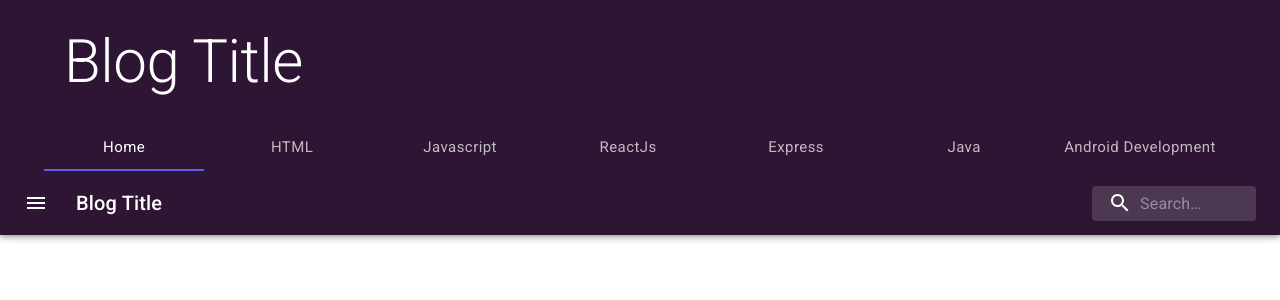
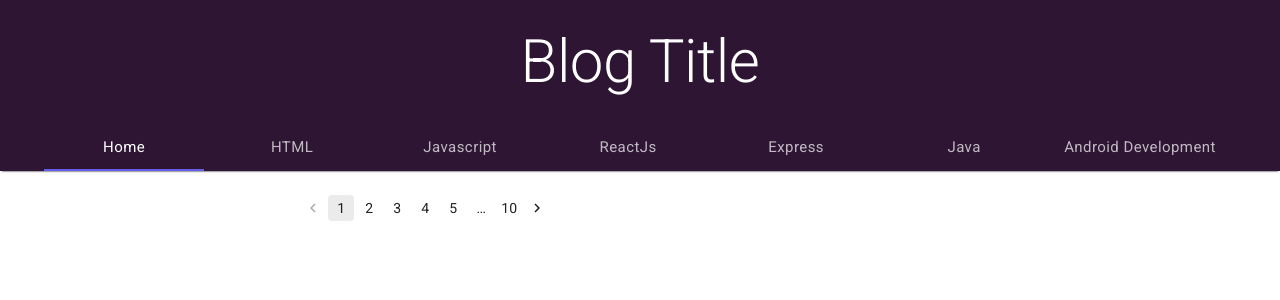
Before and after one commit to itheamc/full-stack-blog-with-material-ui, a React (Create React App) app in the folder client/: page / in a window 1280 px wide. Shown: the top 300 px of the page. Built offline with nearby package versions, Linux system fonts and the light colour scheme.

Commit message:
all-most completed

```diff
--- a/client/package.json
+++ b/client/package.json
@@ -5,6 +5,7 @@
   "dependencies": {
     "@material-ui/core": "^4.11.3",
     "@material-ui/icons": "^4.11.2",
+    "@material-ui/lab": "^4.0.0-alpha.57",
     "@testing-library/jest-dom": "^5.11.9",
     "@testing-library/react": "^11.2.5",
     "@testing-library/user-event": "^12.8.1",
--- a/client/src/App.js
+++ b/client/src/App.js
@@ -1,14 +1,12 @@
 // import logo from './logo.svg';
 import './App.css';
-import CustomTabs from './components/header/navbar/BigScreenNavBar'
-import NavBar from './components/header/navbar/SmallScreenNavBar'
+import Layout from './components/layout/Layout';
 
 
 function App() {
   return (
         <>
-          <CustomTabs />
-          <NavBar />
+          <Layout />
         </>
   );
 }
--- /dev/null
+++ b/client/src/components/body/post_container/pagination/BlogPagination.js
@@ -0,0 +1,29 @@
+import React from 'react';
+import { makeStyles } from '@material-ui/core/styles';
+import Pagination from '@material-ui/lab/Pagination';
+
+const useStyles = makeStyles((theme) => ({
+  root: {
+    '& > *': {
+      marginTop: theme.spacing(2),
+    },
+    width: 'fit-content',
+    margin: 'auto',
+  },
+}));
+
+const BlogPagination = () => {
+  const classes = useStyles();
+
+  const handleChange = (event, value) => {
+    console.log(value);
+  };
+
+  return (
+    <div className={classes.root}>
+      <Pagination count={10} shape="rounded" onChange={handleChange} size = 'small' />
+    </div>
+  );
+}
+
+export default BlogPagination;
--- a/client/src/components/header/drawer/LeftDrawer.js
+++ b/client/src/components/header/drawer/LeftDrawer.js
@@ -1,14 +1,17 @@
 import React from 'react'
 import { makeStyles, useTheme } from '@material-ui/core/styles';
-import { Drawer, List, Divider, IconButton, ListItem, ListItemIcon, ListItemText } from "@material-ui/core";
+import { Drawer, Divider, IconButton } from "@material-ui/core";
 import ChevronLeftIcon from '@material-ui/icons/ChevronLeft';
 import ChevronRightIcon from '@material-ui/icons/ChevronRight';
-import InboxIcon from '@material-ui/icons/MoveToInbox';
-import MailIcon from '@material-ui/icons/Mail';
+import { Tabs, Tab } from "@material-ui/core";
 
 const drawerWidth = 240;
 
 const useStyles = makeStyles((theme) => ({
+    root: {
+        flexGrow: 1,
+        backgroundColor: theme.palette.background.paper,
+      },
     drawer: {
         width: drawerWidth,
         flexShrink: 0,
@@ -24,16 +27,31 @@ const useStyles = makeStyles((theme) => ({
         ...theme.mixins.toolbar,
         justifyContent: 'flex-end',
     },
+    drawerItem: {
+        backgroundColor: 'grey',
+    }
 }));
 
 
 const LeftDrawer = ({open, setOpen}) => {
     const classes = useStyles();
     const theme = useTheme();
+    const [value, setValue] = React.useState(0);
 
+    // Array of the drawer items
+    const drawerItems = ['Home', 'HTML', 'JavaScript', 'ReactJs', 'Express', 'Java', 'Android Development'];
+
+    // Function to handle drawer close
     const handleDrawerClose = () => {
         setOpen(false);
     };
+
+    // Function to handle drawer item click
+    const handleDrawerItemClick = (event, newValue) => {
+        setValue(newValue);
+        setTimeout(handleDrawerClose, 200);
+        // handleDrawerClose();
+    }
 
 
 
@@ -53,14 +71,17 @@ const LeftDrawer = ({open, setOpen}) => {
                 </IconButton>
             </div>
             <Divider />
-            <List>
-                {['Home', 'HTML', 'JavaScript', 'ReactJs', 'Express', 'Java', 'Android Development'].map((text, index) => (
-                    <ListItem button key={text}>
-                        <ListItemIcon>{index % 2 === 0 ? <InboxIcon /> : <MailIcon />}</ListItemIcon>
-                        <ListItemText primary={text} />
-                    </ListItem>
-                ))}
-            </List>
+            <Tabs
+                value={value}
+                onChange={handleDrawerItemClick}
+                aria-label="simple tabs example"
+                orientation="vertical"
+                variant="standard"
+                >
+                    {drawerItems.map((text) => (
+                    <Tab key = {text} label = {text} />
+                    ))}
+            </Tabs>
         </Drawer>
 
     )
--- a/client/src/components/header/navbar/SmallScreenNavBar.js
+++ b/client/src/components/header/navbar/SmallScreenNavBar.js
@@ -63,7 +63,7 @@ const useStyles = makeStyles((theme) => ({
   },
 }));
 
-export default function SearchAppBar() {
+const SmallScreenNavBar = () => {
   const classes = useStyles();
   const [open, setOpen] = useState(false);
 
@@ -108,3 +108,5 @@ export default function SearchAppBar() {
     </div>
   );
 }
+
+export default SmallScreenNavBar;
--- a/client/src/components/header/styles/Themes.js
+++ b/client/src/components/header/styles/Themes.js
@@ -8,6 +8,7 @@ export const useStyles = makeStyles((theme) => ({
       backgroundColor: '#2e1534',
       color: '#fff',
       padding: '2% 5%',
+      textAlign: 'center',
     },
 
     tabContainer: {
--- /dev/null
+++ b/client/src/components/layout/Layout.js
@@ -0,0 +1,88 @@
+import React, { useState, useEffect } from "react";
+import { makeStyles } from "@material-ui/core/styles";
+import Paper from "@material-ui/core/Paper";
+import Grid from "@material-ui/core/Grid";
+import BigScreenNavBar from "../header/navbar/BigScreenNavBar";
+import SmallScreenNavBar from "../header/navbar/SmallScreenNavBar";
+import BlogPagination from '../body/post_container/pagination/BlogPagination'
+
+const useStyles = makeStyles((theme) => ({
+  root: {
+    flexGrow: 1
+  },
+  main_container: {
+    marginTop: 0,
+  },
+  paper: {
+    // padding: theme.spacing(2),
+    // textAlign: "center",
+    // color: theme.palette.text.secondary
+  },
+  header: {
+    backgroundColor: "red"
+  },
+  postContainer: {
+    // backgroundColor: "yellow"
+  },
+  sidebar: {
+    backgroundColor: "blue"
+  },
+  footer: {
+    backgroundColor: "orange"
+  }
+}));
+
+// Setting the max width for SmallScreen
+const maxWidth = 1200;
+// Minimum width for sidebar to be visible
+const minWidth = 1023;
+
+const Layout = () => {
+  const classes = useStyles();
+  const [width, setwidth] = useState(window.innerWidth);
+
+
+  useEffect(() => {
+
+       // listening windows resize event
+       window.addEventListener('resize', handleWindowResize);
+
+       // useEffect cleanup function
+       return () => {
+           window.removeEventListener('resize', handleWindowResize);
+       }
+  }, []);
+
+  // Creating function to handle the window resize
+  const handleWindowResize = () => {
+    setwidth(window.innerWidth);
+    console.log(window.innerWidth);
+  }
+
+  return (
+    <div className={`${classes.root} ${classes.main_container}`}>
+      <Grid container spacing={1}>
+        <Grid item xs={12}>
+          <Paper className={`${classes.paper} ${classes.header}`}>
+              {width > maxWidth ? <BigScreenNavBar /> : <SmallScreenNavBar />}
+          </Paper>
+        </Grid>
+        <Grid item xs={width > minWidth ? 8 : 12}>
+            <BlogPagination />
+        </Grid>
+        <Grid item xs={width > minWidth ? 4 : false}>
+          <Paper className={`${classes.paper} ${classes.sidebar}`}>
+
+          </Paper>
+        </Grid>
+        <Grid item xs={12}>
+          <Paper className={`${classes.paper} ${classes.footer}`}>
+
+          </Paper>
+        </Grid>
+      </Grid>
+    </div>
+  );
+}
+
+export default Layout;
```
Also changed, not shown: 1 other file (tests, documents, lock files or other folders).
